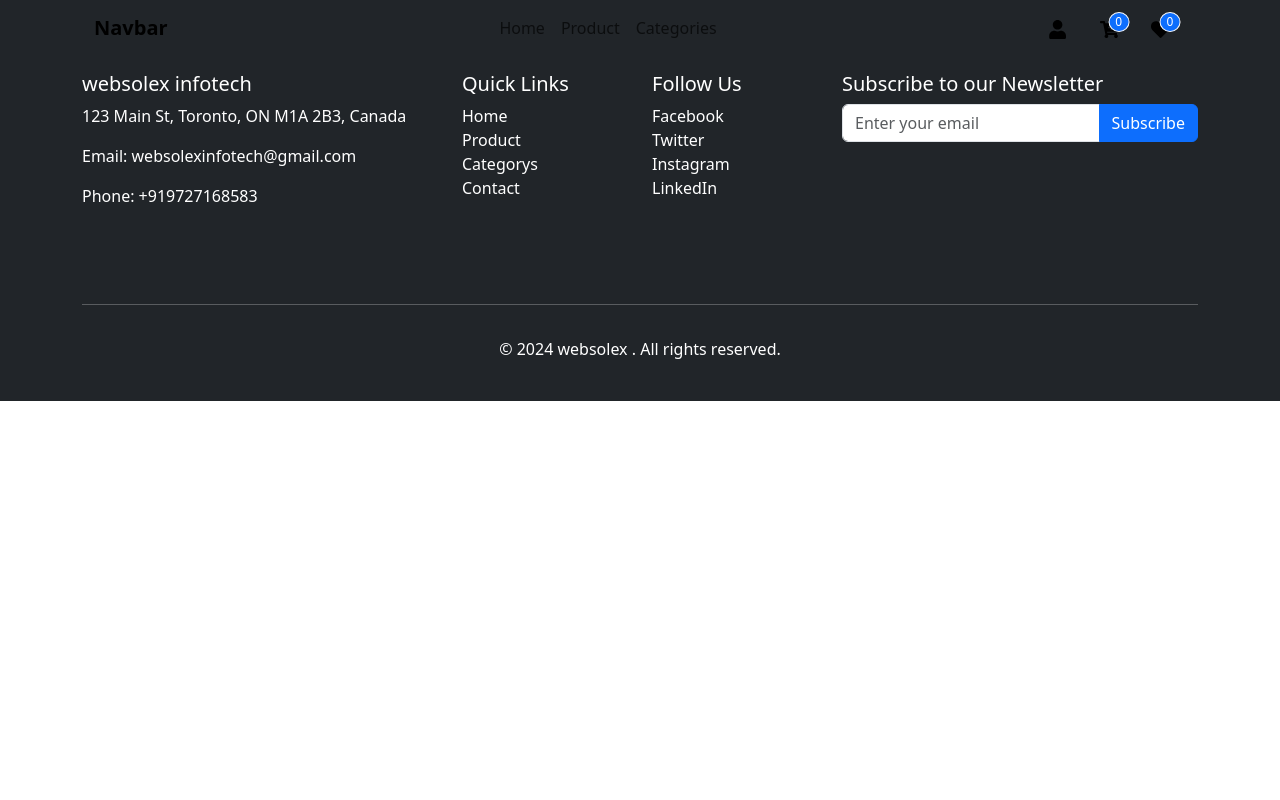
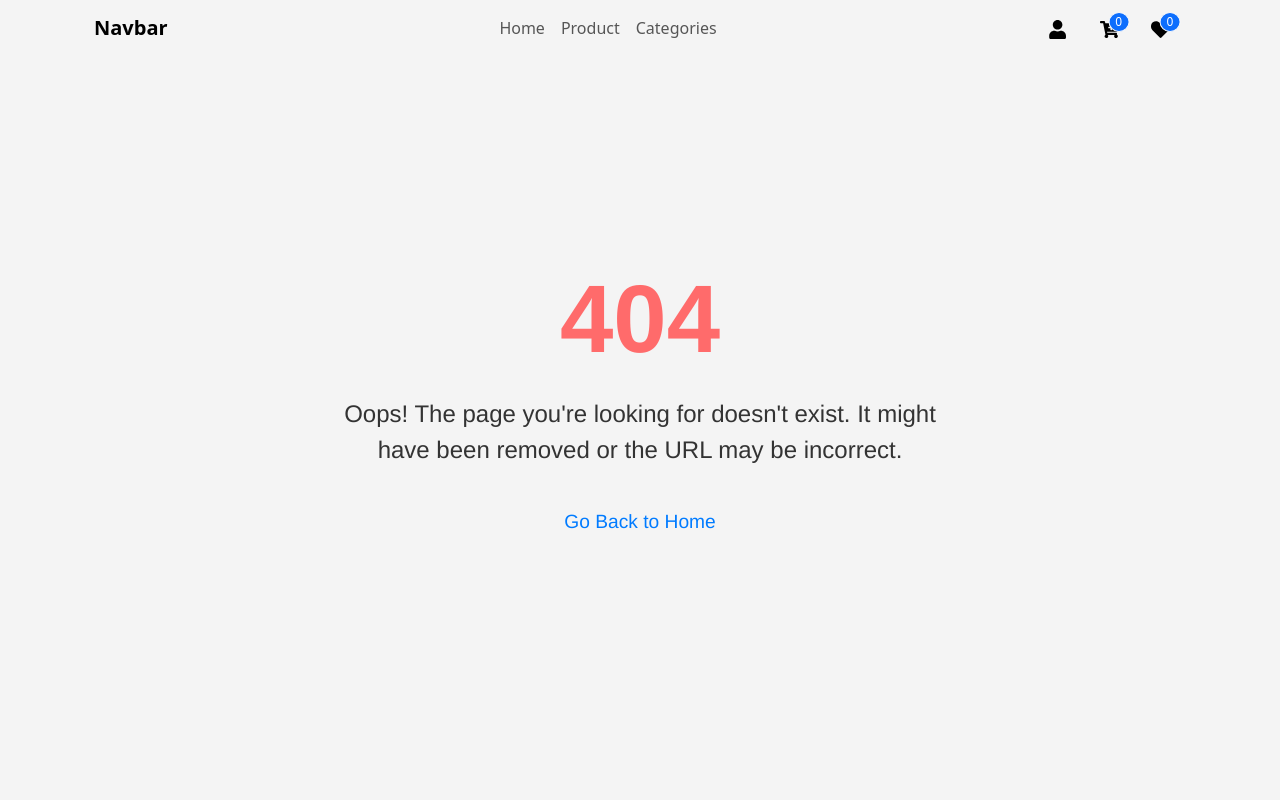
Before and after one commit to Ronikrr/Ronikrr, a React (Create React App) app: page / in a window 1280 px wide. Shown: the top 800 px of the page. Built offline with nearby package versions, Linux system fonts and the light colour scheme.

Commit message:
first commit 2

```diff
--- a/src/App.js
+++ b/src/App.js
@@ -31,7 +31,7 @@ function App() {
           <Route path="/category/:id" element={<Categories />} /> {/* Fixed route */}
           <Route path='/wishlistpage' element={<Wishlistpage />} />
           <Route path='/category/:category_id/productpage/:id/checkout/:price' element={<Checkoutpage />} />
-          {/* <Route path='*' element={<NotFound />} /> */}
+          <Route path='*' element={<NotFound />} />
         </Routes>
 
         <Footer />
--- a/src/pages/NotFound.jsx
+++ b/src/pages/NotFound.jsx
@@ -1,10 +1,49 @@
 import React from 'react';
 
 function NotFound() {
+    const styles = {
+        container: {
+            display: 'flex',
+            flexDirection: 'column',
+            justifyContent: 'center',
+            alignItems: 'center',
+            height: '100vh',
+            textAlign: 'center',
+            backgroundColor: '#f4f4f4',
+            color: '#333',
+            fontFamily: '"Helvetica Neue", sans-serif',
+            padding: '0 20px',
+        },
+        heading: {
+            fontSize: '6rem',
+            margin: '0',
+            fontWeight: 'bold',
+            color: '#ff6b6b',
+        },
+        message: {
+            fontSize: '1.5rem',
+            margin: '20px 0',
+            maxWidth: '600px',
+        },
+        link: {
+            fontSize: '1.2rem',
+            color: '#007bff',
+            textDecoration: 'none',
+            marginTop: '20px',
+            borderBottom: '2px solid transparent',
+        },
+        linkHover: {
+            borderBottom: '2px solid #007bff',
+        }
+    };
+
     return (
-        <div>
-            <h1>404 - Page Not Found</h1>
-            <p>The page you are looking for does not exist.</p>
+        <div style={styles.container}>
+            <h1 style={styles.heading}>404</h1>
+            <p style={styles.message}>
+                Oops! The page you're looking for doesn't exist. It might have been removed or the URL may be incorrect.
+            </p>
+            <a href="/" style={styles.link}>Go Back to Home</a>
         </div>
     );
 }
```
